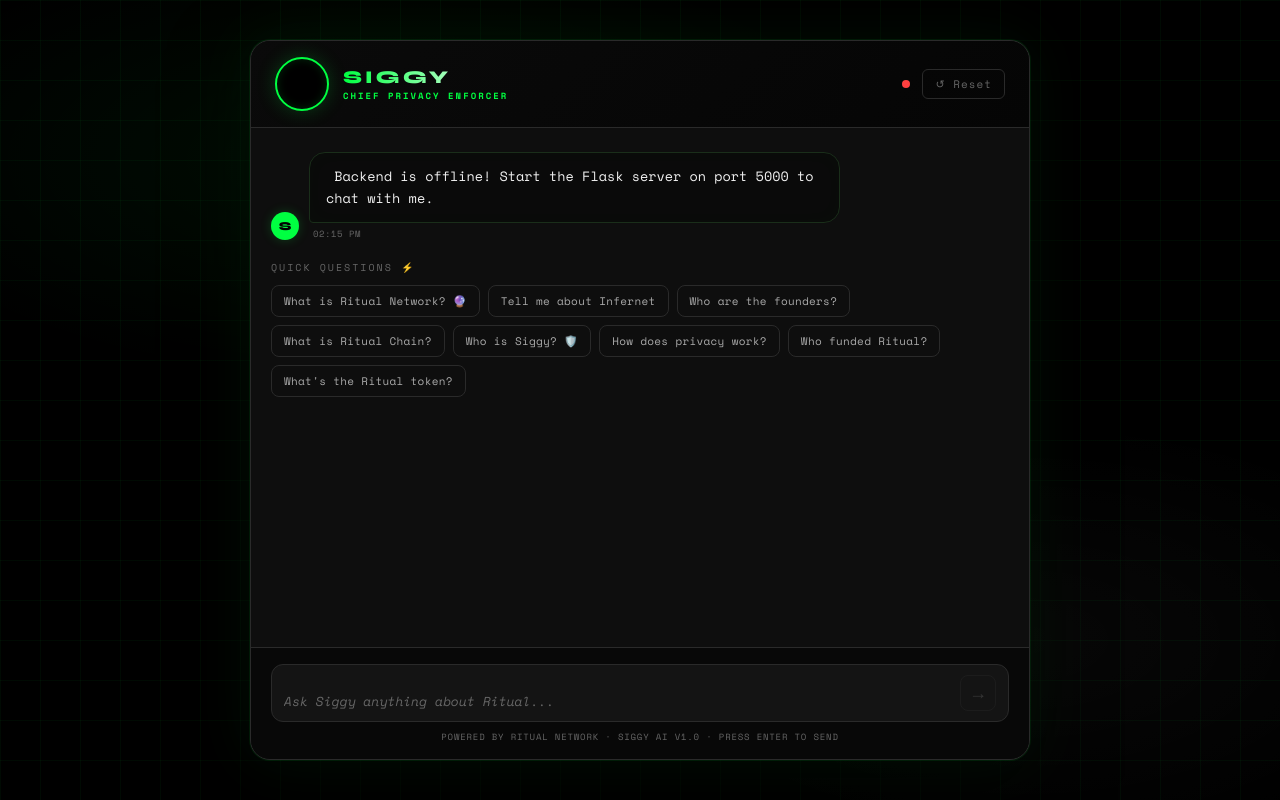
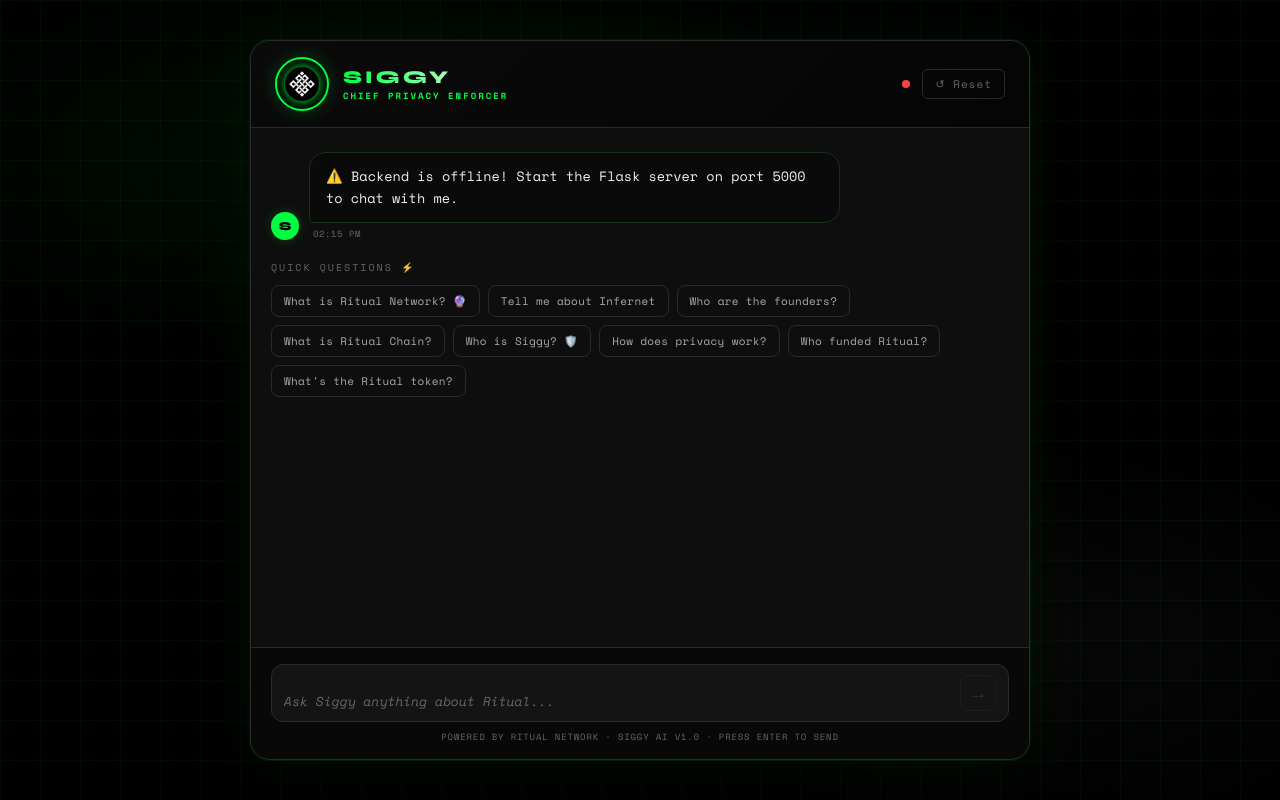
Before and after one commit to 0xhighstandards/siggy-ai, a React (Create React App) app in the folder frontend/: page / in a window 1280 px wide. Built offline with nearby package versions, Linux system fonts and the light colour scheme; no server answers.

Commit message:
Enable emojis, fix API URL, restore logo

```diff
--- a/frontend/src/App.js
+++ b/frontend/src/App.js
@@ -1,5 +1,8 @@
 import { useState, useEffect, useRef } from "react";
 import "./App.css";
+import logo from "./logo.jpeg";
+
+const API_URL = "https://siggy-ai-backend.up.railway.app";
 
 const QUICK_REPLIES = [
   "What is Ritual Network? 🔮",
@@ -15,16 +18,8 @@ const QUICK_REPLIES = [
 const SiggyAvatar = ({ isTyping }) => (
   <div className={`siggy-avatar ${isTyping ? "pulse" : ""}`}>
     <div className="avatar-ring">
-      <div className="avatar-inner">
-        <div className="avatar-eye left" />
-        <div className="avatar-eye right" />
-        <div className="avatar-mouth" />
-        {isTyping && <div className="avatar-scan" />}
-      </div>
-      <div className="avatar-rune top" />
-      <div className="avatar-rune right" />
-      <div className="avatar-rune bottom" />
-      <div className="avatar-rune left" />
+      <img src={logo} alt="Ritual Network" className="avatar-logo" />
+      {isTyping && <div className="avatar-scan" />}
     </div>
     <div className="avatar-label">
       <span className="avatar-name">SIGGY</span>
@@ -46,15 +41,13 @@ const TypingIndicator = () => (
 
 const cleanText = (text) => {
   return text
-    .replace(/\*\*(.*?)\*\*/g, "$1")   // Remove **bold**
-    .replace(/\*(.*?)\*/g, "$1")        // Remove *italic*
-    .replace(/__(.*?)__/g, "$1")        // Remove __underline__
-    .replace(/_(.*?)_/g, "$1")          // Remove _italic_
-    .replace(/`{1,3}[^`]*`{1,3}/g, (m) => m.replace(/`/g, "")) // Remove backticks
-    .replace(/#{1,6}\s/g, "")           // Remove markdown headers
-    .replace(/[\u{1F300}-\u{1FFFF}]/gu, "") // Remove emojis (unicode range)
-    .replace(/[\u2600-\u27BF]/gu, "")   // Remove misc symbols
-    .replace(/\n{3,}/g, "\n\n")         // Collapse excess newlines
+    .replace(/\*\*(.*?)\*\*/g, "$1")
+    .replace(/\*(.*?)\*/g, "$1")
+    .replace(/__(.*?)__/g, "$1")
+    .replace(/_(.*?)_/g, "$1")
+    .replace(/`{1,3}[^`]*`{1,3}/g, (m) => m.replace(/`/g, ""))
+    .replace(/#{1,6}\s/g, "")
+    .replace(/\n{3,}/g, "\n\n")
     .trim();
 };
 
@@ -101,7 +94,7 @@ export default function App() {
 
   const fetchHistory = async () => {
     try {
-      const res = await fetch("http://localhost:5000/api/history");
+      const res = await fetch(`${API_URL}/api/history`);
       const data = await res.json();
       if (data.history && data.history.length > 0) {
         setMessages(data.history);
@@ -151,7 +144,7 @@ export default function App() {
         .slice(-10)
         .map((m) => ({ role: m.role, content: m.content }));
 
-      const res = await fetch("http://localhost:5000/api/chat", {
+      const res = await fetch(`${API_URL}/api/chat`, {
         method: "POST",
         headers: { "Content-Type": "application/json" },
         body: JSON.stringify({
@@ -186,7 +179,7 @@ export default function App() {
   };
 
   const clearHistory = async () => {
-    await fetch("http://localhost:5000/api/history", { method: "DELETE" });
+    await fetch(`${API_URL}/api/history`, { method: "DELETE" });
     setMessages([
       {
         role: "assistant",
```
